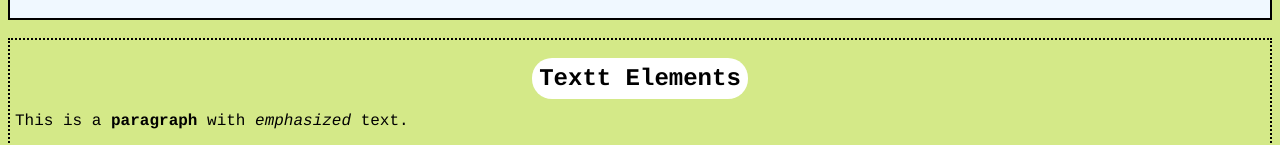
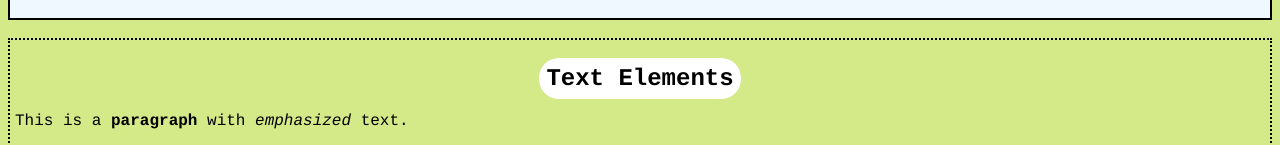
Before and after one commit to NareshBaruaIsHere/Html-Tag, a plain HTML site: page index.html in a window 1280 px wide. Shown: the part 203-348 px from the top of the page. Drawn offline with Linux system fonts and the light colour scheme.

Commit message:
Update index.html

```diff
--- a/index.html
+++ b/index.html
@@ -24,7 +24,7 @@
 
     <main>
         <section id="section1" style="border-width: 2px; border-style:dotted; padding:5px">
-            <h2 style="text-align: center;"> <span style="text-align: center; border-width:3px; background-color:rgb(255, 255, 255); padding:0.3em; border-radius:20px 20px ">Textt Elements </span></h2>
+            <h2 style="text-align: center;"> <span style="text-align: center; border-width:3px; background-color:rgb(255, 255, 255); padding:0.3em; border-radius:20px 20px ">Text Elements </span></h2>
             <p>This is a <strong>paragraph</strong> with <em>emphasized</em> text.</p>
             <blockquote>This is a blockquote.</blockquote>
             <p>This is a text with a <code>code</code> tag.</p>
```
